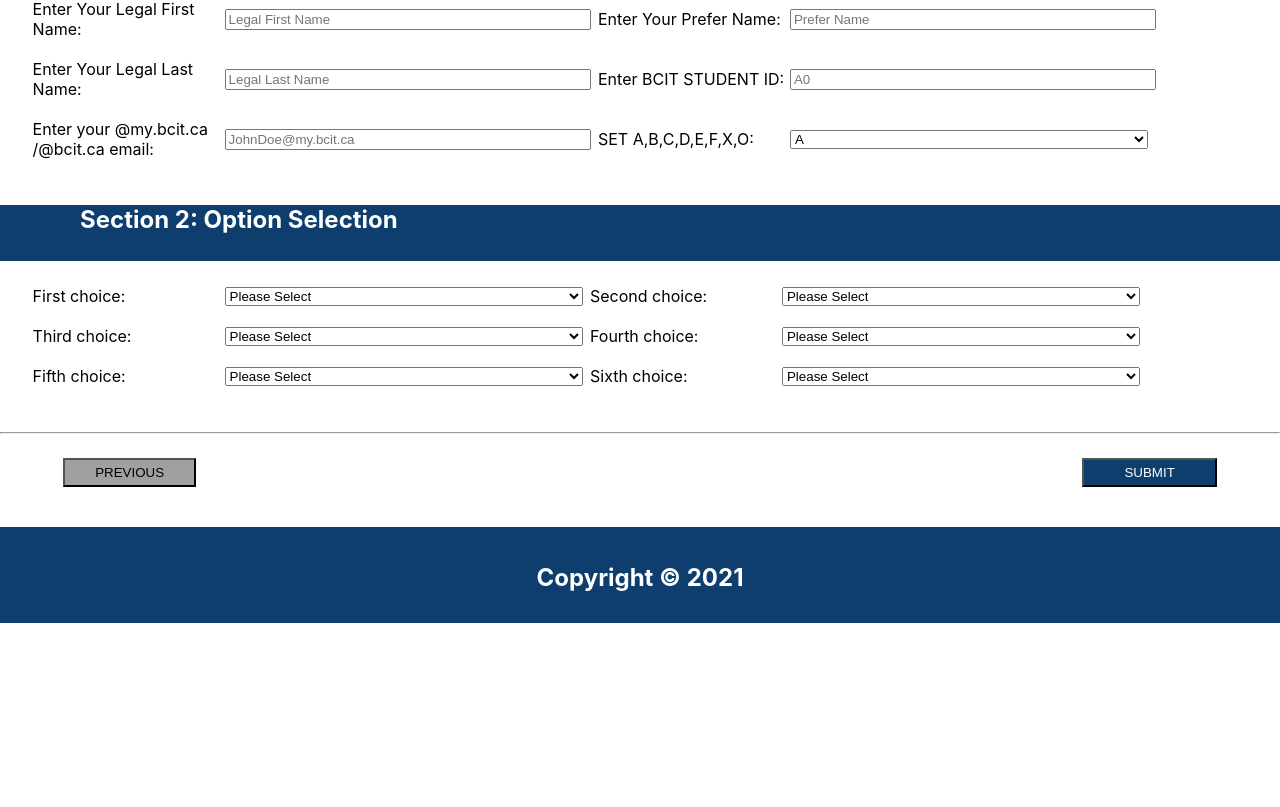
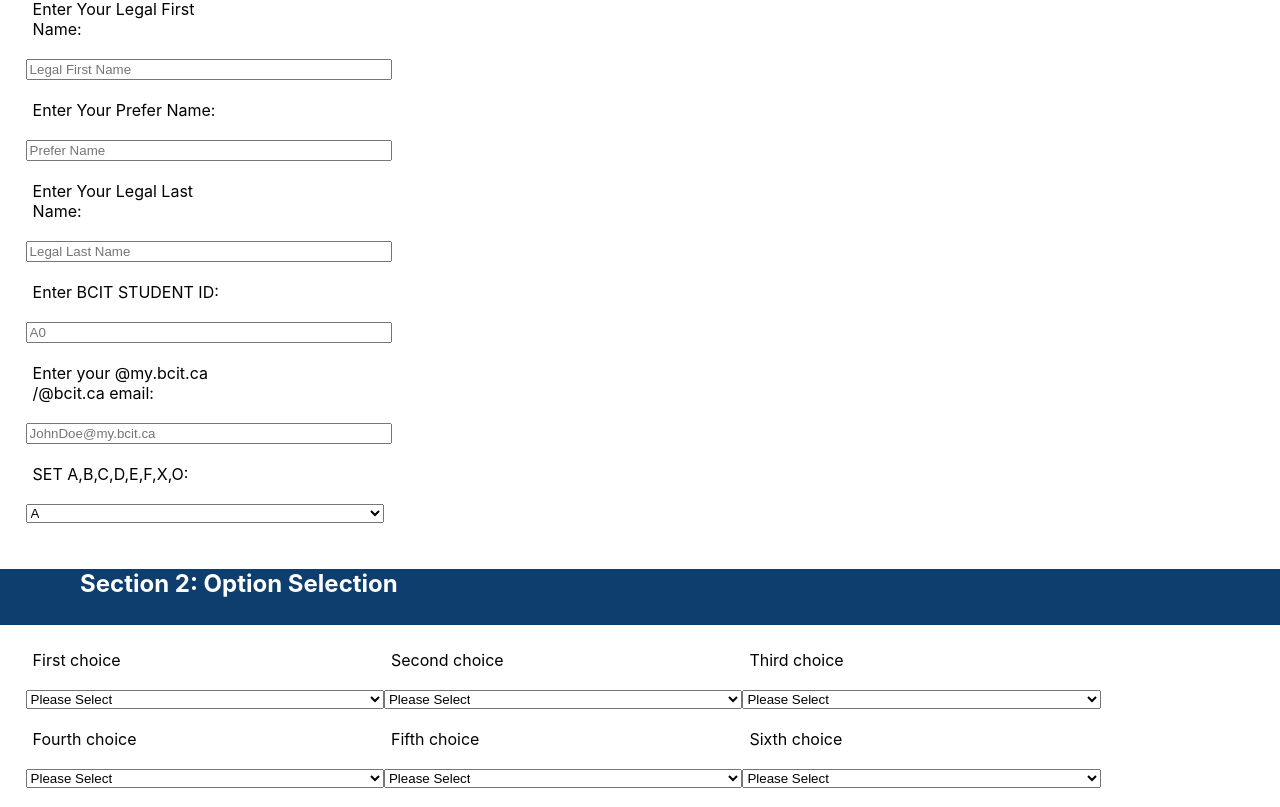
Before and after one commit to jaime-deng/BCIT-CST, a React (Create React App) app: page / in a window 1280 px wide. Shown: the part 733-1540 px from the top of the page. Before the commit the page ends 1356 px from the top, so only its background shows below. Built offline with nearby package versions, Linux system fonts and the light colour scheme.

Commit message:
cleaning comments out

```diff
--- a/src/App.js
+++ b/src/App.js
@@ -3,12 +3,13 @@ import keyboard_logo from "./keyboard.jpeg";
 import {useState} from "react";
 import './App.css';
 //import Select from './Select';
-//import Options from "./components/option";
+import FormSelect from "./components/form";
+import Options from "./components/option";
 
 const courseList = ["Web & Mobile","AI & Machine", "Programming Paradigms","Technical Programming","Cloud Computing (DTC)","Predictive Analytics (DTC)", "defer"]
-//const course_list2 = ["AI & Machine", "Programming Paradigms","Technical Programming","Cloud Computing (DTC)","Predictive Analytics (DTC)", "defer"]
+
 function App() {
-  //const[course, CourseDrop] = Select("Second Choice", "",course_list )
+
 
   const [course, setCourse] = useState([]);
   function selectChanged(event) {
@@ -27,24 +28,11 @@ function App() {
   }
 
 
-  //this callback function
-  //will change state of a option e.g. web & mobile to true
-  // but will make the 2nd choice for web & mobile to be false
-  // the false will either make it inactive or hidden.
-function Second(choice) {
 
-  if (choice == true) {
-    //make change the attribute to false
-    //eg
-    //<option value="Web & Mobile" hidden="false">Web & Mobile</option>
-    // then also  make the "id=two option"[choice] = true
-    //<option value="Web & Mobile" hidden="true" >Web & Mobile</option>
-  }
-}
-  //possibly another function to update what options are being made false. to continue with a reduce list
+
 
   // another function to make the next choices show only defer when defer is first selected. e.g. 2nd choice is defer then 3-6th pick are also defer now.
-  let FirstChoice = "First Choice";
+
 
   return (
     <div className="App">
@@ -88,40 +76,7 @@ function Second(choice) {
       </div>
 
     <form>
-<label htmlFor="name">Enter Your Legal First Name:</label>
-        <input type="name" id="legal"
-       pattern="[A-Z][a-z]" size="120" placeholder="Legal First Name" required></input>
-
-<label htmlFor="name">Enter Your Prefer Name:</label>
-        <input type="name" id="prefer"
-       pattern="[A-Z][a-z]" size="120" placeholder="Prefer Name" required></input>
-
-
-
-<label htmlFor="name">Enter Your Legal Last Name:</label>
-        <input type="name" id="last"
-       pattern="[A-Z][a-z]" size="120" placeholder="Legal Last Name" required></input>
-
-<label htmlFor="name">Enter BCIT STUDENT ID:</label>
-        <input type="student" id="student"
-       pattern="^A+\d*" size="9" minLength="9" placeholder="A0" required></input>
-
-<label htmlFor="email">Enter your @my.bcit.ca /@bcit.ca email:</label>
-        <input type="email" id="email"
-       pattern=".+@my.bcit.ca | .+@bcit.ca" size="100" placeholder="JohnDoe@my.bcit.ca" required></input>
-
-
-<label htmlFor="set"> SET A,B,C,D,E,F,X,O:</label>
-       <select name="set" id="set">
-        <option value="A">A</option>
-        <option value="B">B</option>
-        <option value="C">C</option>
-        <option value="D">D</option>
-        <option value="E">E</option>
-        <option value="F">F</option>
-        <option value="X">X</option>
-        <option value="O">O</option>
-      </select>
+      <FormSelect />
 
 
     </form>
@@ -132,26 +87,15 @@ function Second(choice) {
       </div>
 
 
+<div className="options">
 
-    {/* <label htmlFor="set"> First Choice:</label>
-       <select name="one" id="one">
-         <option value="select">Please Select</option>
-        <option value="Web & Mobile" >Web & Mobile</option>
-        <option value="AI & Machine">AI & Machine</option>
-        <option value="Programming Paradigms">Programming Paradigms</option>
-        <option value="Technical Programming">Technical Programming</option>
-        <option value="Cloud Computing (DTC)">Cloud Computing (DTC)</option>
-        <option value="Predictive Analytics (DTC)">Predictive Analytics (DTC)</option>
-        <option value="Defer">Defer</option>
-
-      </select> */}
-
-<div className="options">
-      {/* //{course.map((pick) => (
-      //   <p>{pick.course}</p>
-      // ))} */}
       <form>
-
+      <Options number="First choice" id="one" courseList={course} courseListarry={courseList} />
+      <Options number="Second choice" id="two"/>
+      <Options number="Third choice" id="three"/>
+      <Options number="Fourth choice" id="four"/>
+      <Options number="Fifth choice" id="five"/>
+      <Options number="Sixth choice" id="six"/>
       <label htmlFor="set"> First choice:</label>
       <select onChange={selectChanged} name="one" id="one">
         <option value="select">Please Select</option>
@@ -182,39 +126,9 @@ function Second(choice) {
         ))}
         <option value="Defer">Defer</option>
       </select>
-      <label htmlFor="set"> Fourth choice:</label>
-      <select onChange={selectChanged} name="one" id="four">
-        <option value="select">Please Select</option>
-        {unSelectedCourseList("four").map((course) => (
-          <option key={course} value={course}>
-            {course}
-          </option>
-        ))}
-        <option value="Defer">Defer</option>
-      </select>
-      <label htmlFor="set"> Fifth choice:</label>
-      <select onChange={selectChanged} name="one" id="five">
-        <option value="select">Please Select</option>
-        {unSelectedCourseList("five").map((course) => (
-          <option key={course} value={course}>
-            {course}
-          </option>
-        ))}
-        <option value="Defer">Defer</option>
-      </select>
 
-      <label htmlFor="set"> Sixth choice:</label>
-      <select onChange={selectChanged} name="one" id="six">
-        <option value="select">Please Select</option>
-        {unSelectedCourseList("six").map((course) => (
-          <option key={course} value={course}>
-            {course}
-          </option>
-        ))}
-        <option value="Defer">Defer</option>
-      </select>
 
-      {/* <Options choices="First Choice" /> */}
+
 
 
     </form>
--- a/src/components/form.js
+++ b/src/components/form.js
@@ -0,0 +1,43 @@
+import React from 'react'
+
+const FormSelect = () => {
+    return (
+        <div>
+            <label htmlFor="name">Enter Your Legal First Name:</label>
+        <input type="name" id="legal"
+       pattern="[A-Z][a-z]" size="120" placeholder="Legal First Name" required></input>
+
+<label htmlFor="name">Enter Your Prefer Name:</label>
+        <input type="name" id="prefer"
+       pattern="[A-Z][a-z]" size="120" placeholder="Prefer Name" required></input>
+
+
+
+<label htmlFor="name">Enter Your Legal Last Name:</label>
+        <input type="name" id="last"
+       pattern="[A-Z][a-z]" size="120" placeholder="Legal Last Name" required></input>
+
+<label htmlFor="name">Enter BCIT STUDENT ID:</label>
+        <input type="student" id="student"
+       pattern="^A+\d*" size="9" minLength="9" placeholder="A0" required></input>
+
+<label htmlFor="email">Enter your @my.bcit.ca /@bcit.ca email:</label>
+        <input type="email" id="email"
+       pattern=".+@my.bcit.ca | .+@bcit.ca" size="100" placeholder="JohnDoe@my.bcit.ca" required></input>
+
+<label htmlFor="set"> SET A,B,C,D,E,F,X,O:</label>
+       <select name="set" id="set">
+        <option value="A">A</option>
+        <option value="B">B</option>
+        <option value="C">C</option>
+        <option value="D">D</option>
+        <option value="E">E</option>
+        <option value="F">F</option>
+        <option value="X">X</option>
+        <option value="O">O</option>
+      </select>
+        </div>
+    )
+}
+
+export default FormSelect
--- a/src/components/option.js
+++ b/src/components/option.js
@@ -1,6 +1,6 @@
 import React, { useState } from "react";
 
-const courseList = ["Web & Mobile","AI & Machine", "Programming Paradigms","Technical Programming","Cloud Computing (DTC)","Predictive Analytics (DTC)", "defer"]
+const courseList = ["Web & Mobile","AI & Machine", "Programming Paradigms","Technical Programming","Cloud Computing (DTC)","Predictive Analytics (DTC)"]
 const Options = (choices) => {
   const [course, setCourse] = useState([]);
   function selectChanged(event) {
@@ -17,14 +17,11 @@ const Options = (choices) => {
     });
   }
   return (
-    <div className="options">
-      {course.map((pick) => (
-        <p>{pick.course}</p>
-      ))}
-      <label htmlFor="set"> {choices}:</label>
-      <select onChange={selectChanged} name="one" id="one">
+    <div >
+     <label htmlFor="set"> {choices.number}</label>
+      <select onChange={selectChanged} name={choices.id} id={choices.id}>
         <option value="select">Please Select</option>
-        {unSelectedCourseList("one").map((course) => (
+        {unSelectedCourseList(`${choices.id}`).map((course) => (
           <option key={course} value={course}>
             {course}
           </option>
```
Also changed, not shown: src/Select.js (deleted, +0 -29 lines), src/components/Select.js (added, +27 -0 lines).
